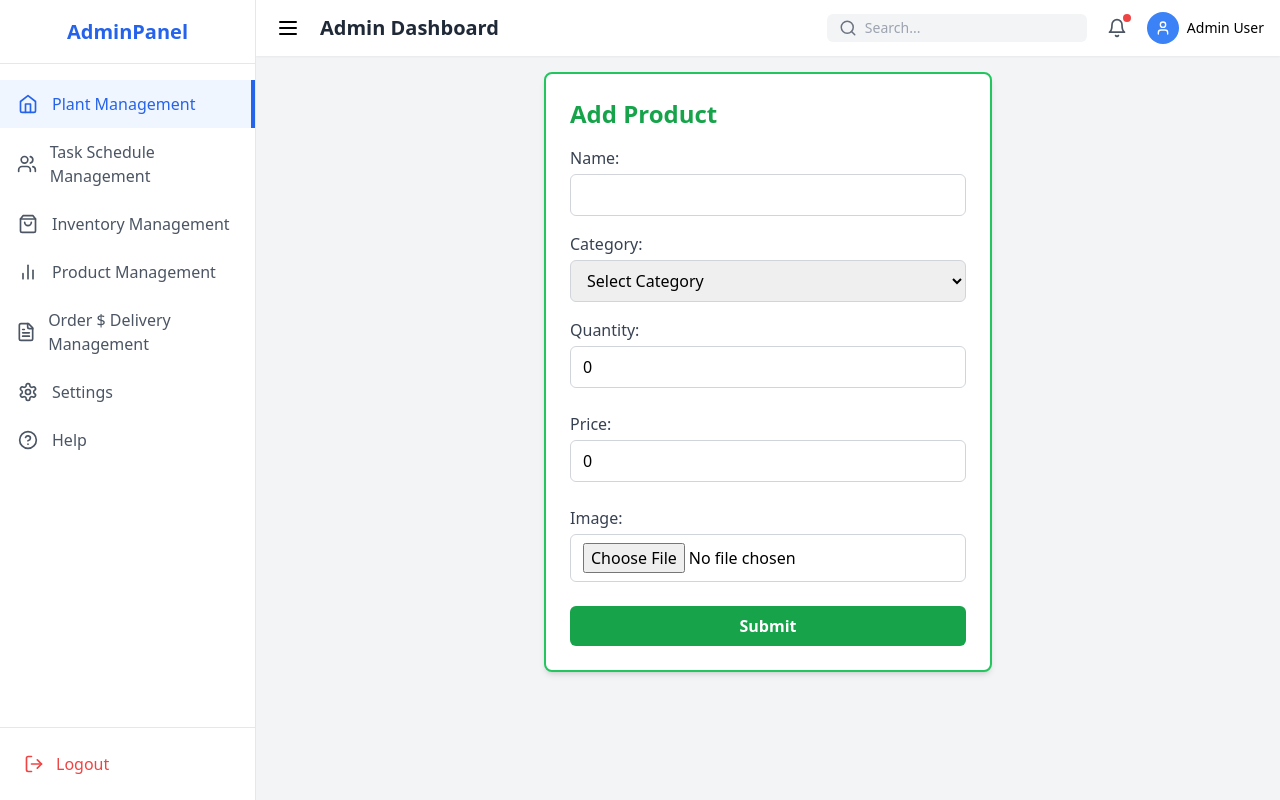
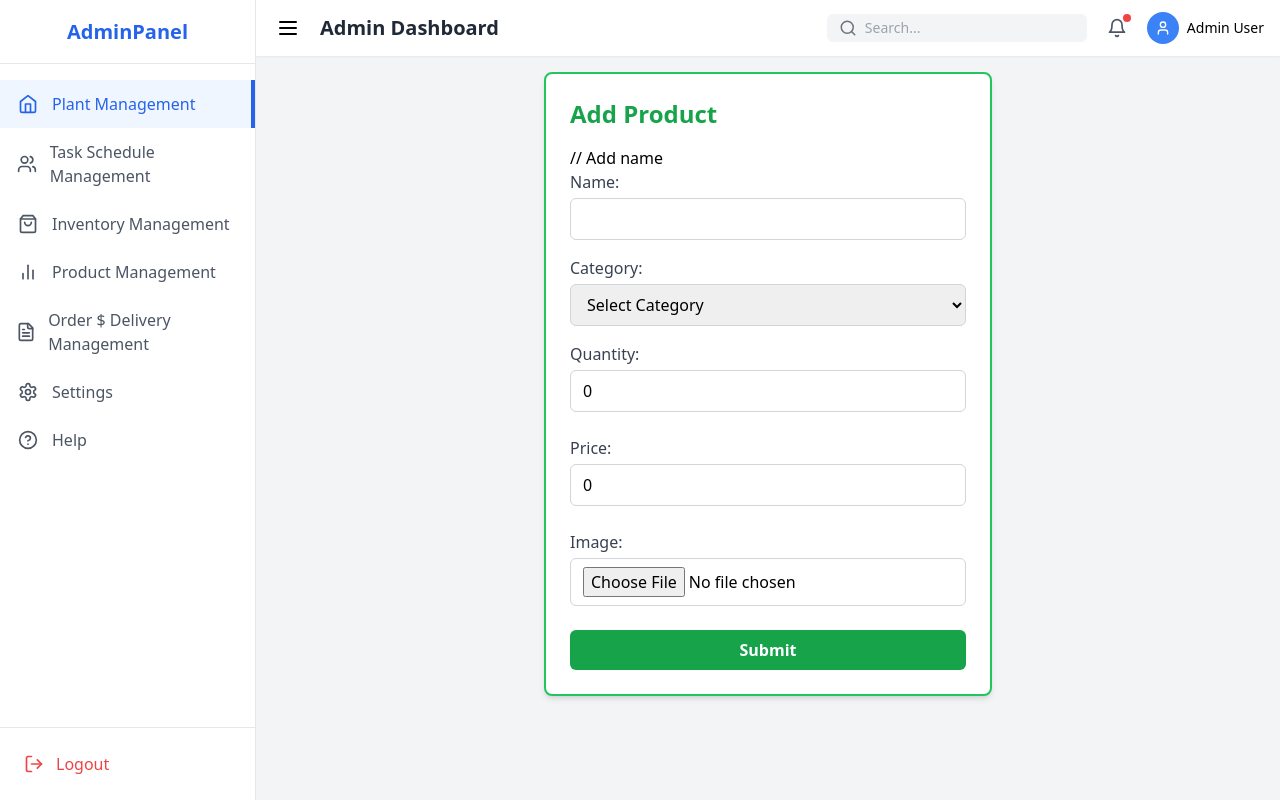
Before and after one commit to BihiniA/AgriNexus_Client, a React (Vite) app: page /admin/products/add-product in a window 1280 px wide. Built offline with nearby package versions, Linux system fonts and the light colour scheme.

Commit message:
Update product

```diff
--- a/src/components/Admin/AddProduct.jsx
+++ b/src/components/Admin/AddProduct.jsx
@@ -78,6 +78,7 @@ const AddProduct = () => {
       {successMessage && <p className="text-green-600 mb-4">{successMessage}</p>}
       {errorMessage && <p className="text-red-600 mb-4">{errorMessage}</p>}
 
+      // Add name
       <form onSubmit={handleSubmit}>
         <div className="mb-4">
           <label htmlFor="name" className="block text-gray-700 mb-1">Name:</label>
```
